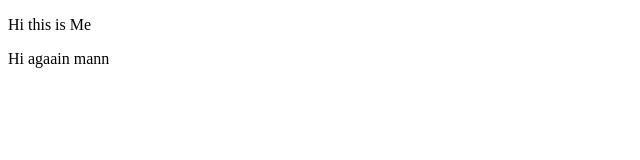
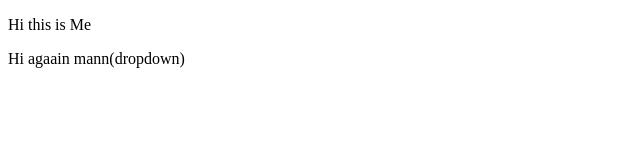
Before and after one commit to Shivam-Singh7457/demo2, a plain HTML site: page index.html in a window 1280 px wide. Shown: the full height of the page, 0-640 px from the left. Drawn offline with Linux system fonts and the light colour scheme.

Commit message:
dropdown

```diff
--- a/index.html
+++ b/index.html
@@ -7,6 +7,6 @@
 </head>
 <body>
     <p>Hi this is Me</p>
-    <p>Hi agaain mann</p>
+    <p>Hi agaain mann(dropdown)</p>
 </body>
 </html>
```
